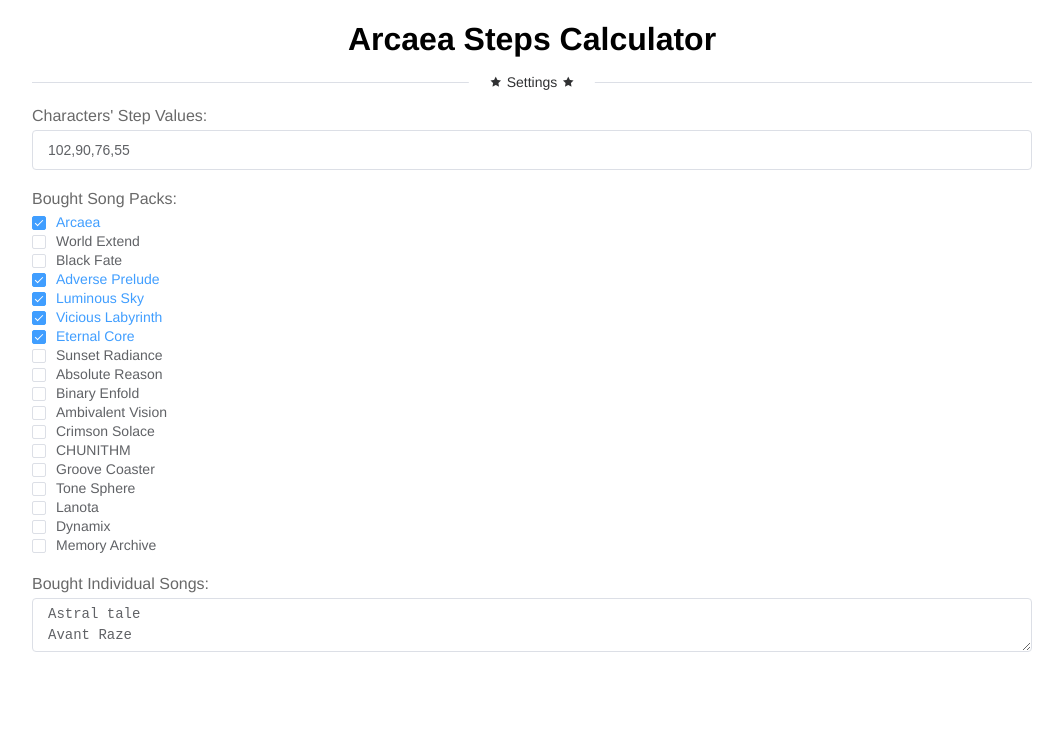
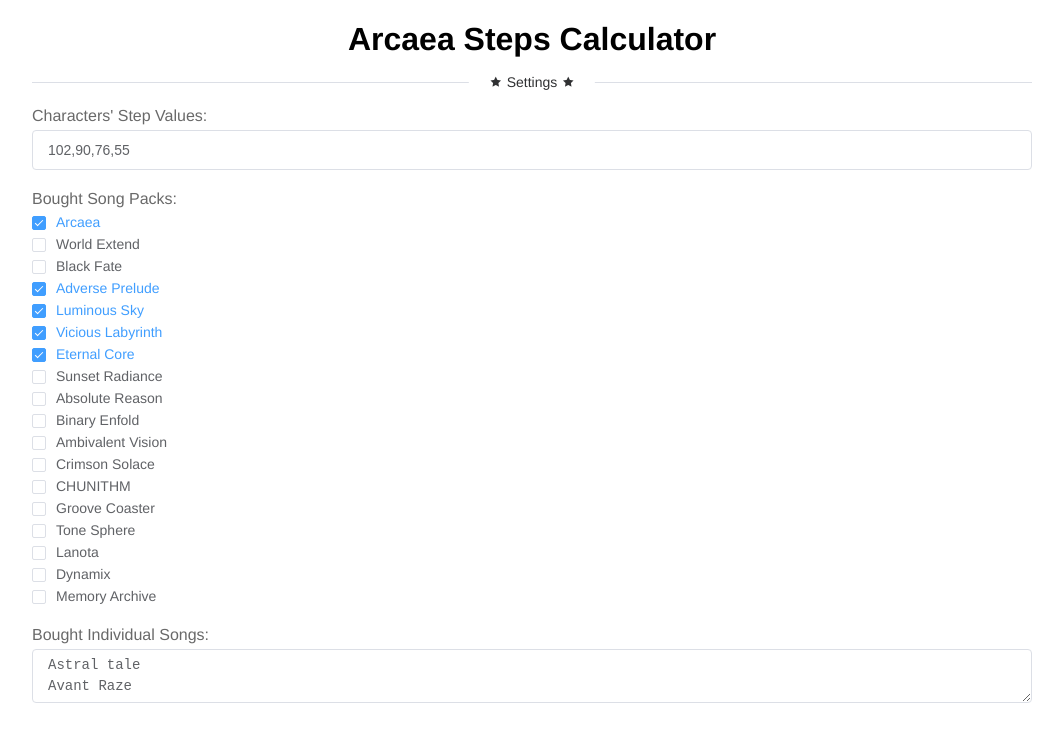
Before and after one commit to HyDevelop/ArcaeaStepsCalculator, a Vue app: page / in a window 1280 px wide. Shown: the top 742 px of the page, without its empty margins (108-1171 px from the left). Built offline with nearby package versions, Linux system fonts and the light colour scheme.

Commit message:
[S] Add margin to checkboxes

```diff
--- a/src/app/App.vue
+++ b/src/app/App.vue
@@ -53,5 +53,6 @@
     .el-checkbox
     {
         display: block !important;
+        margin-bottom: 3px;
     }
 </style>
```
